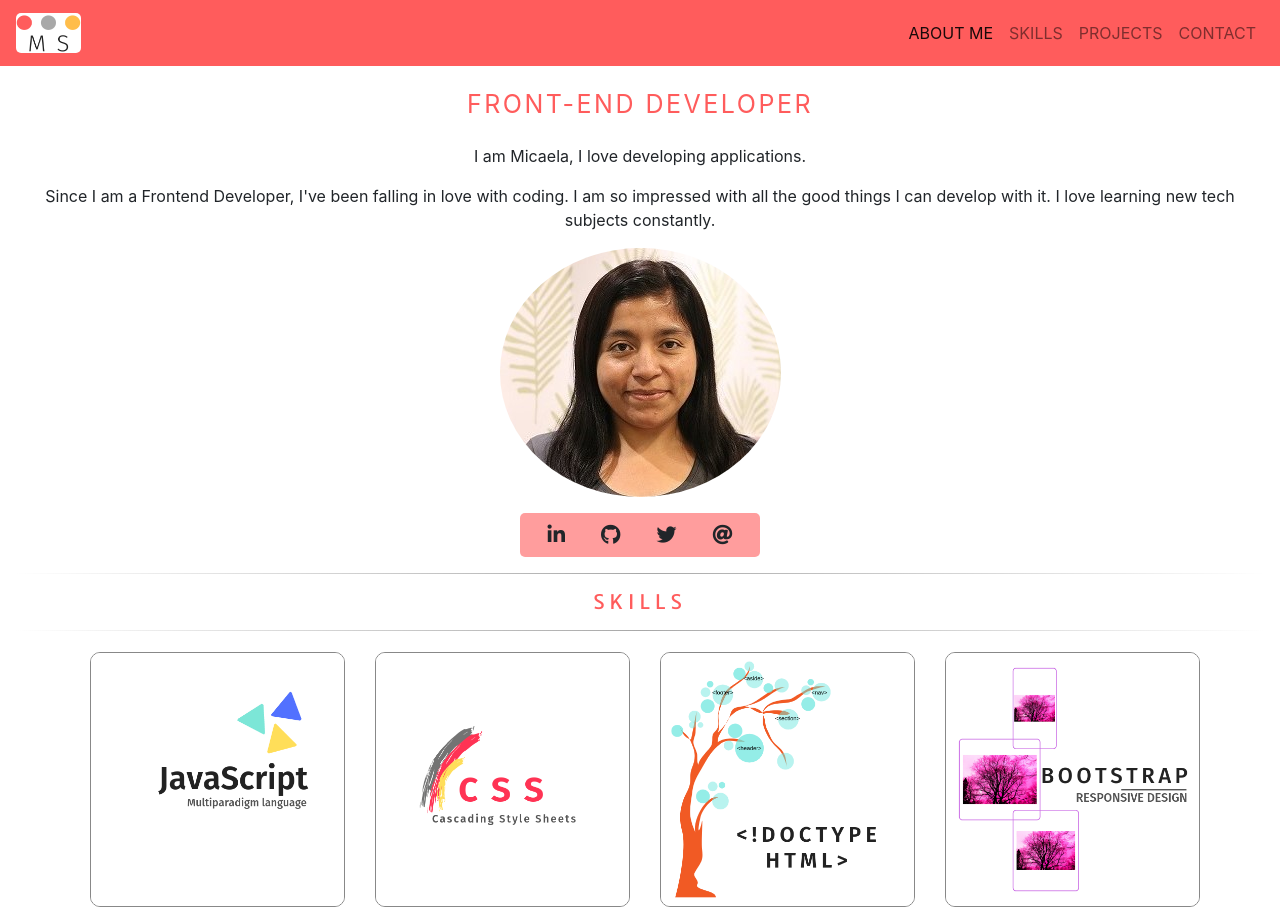
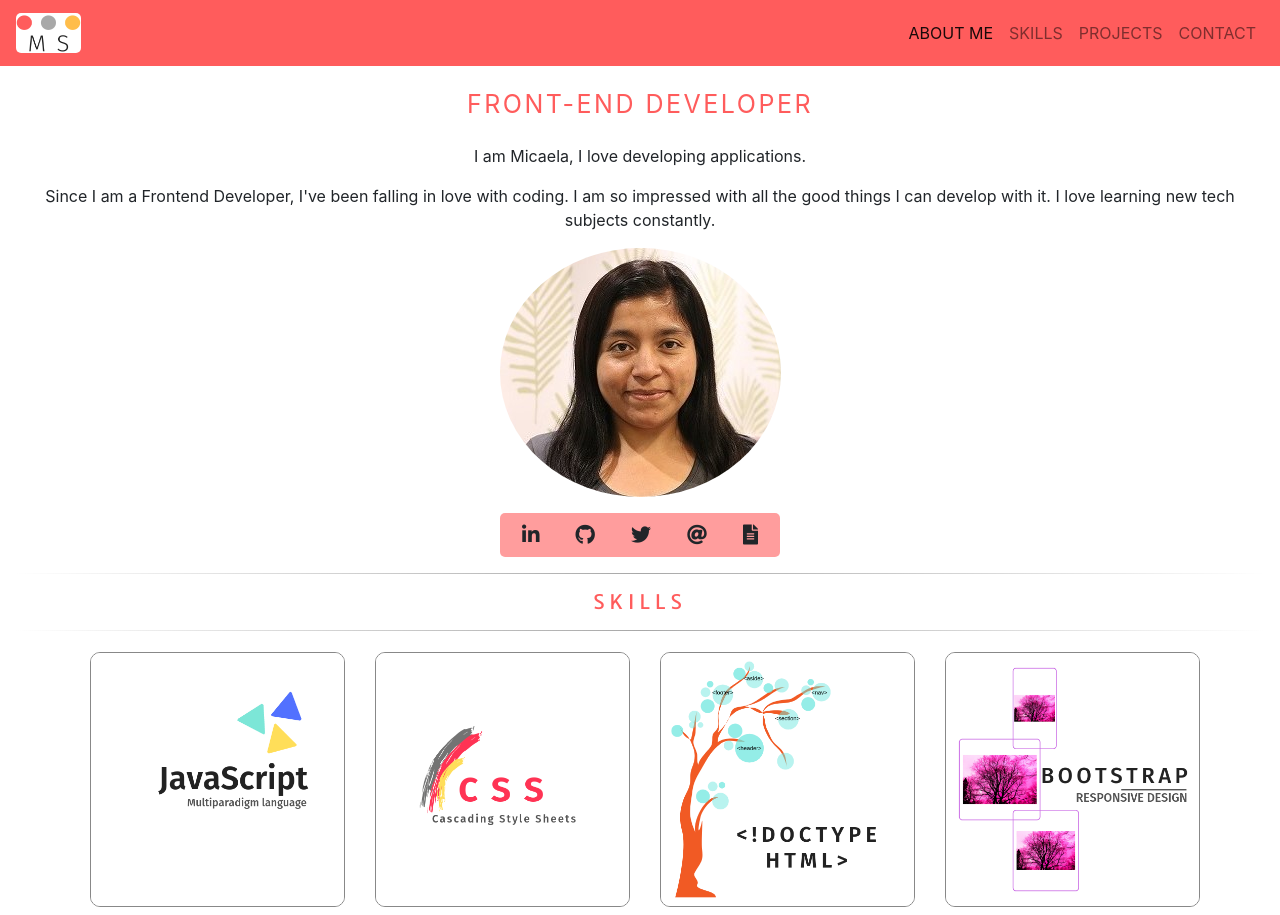
Before and after one commit to MicaelaSuarezCortez/portafolio, a plain HTML site: page index.html in a window 1280 px wide. Shown: the top 915 px of the page. Drawn offline with nearby package versions, Linux system fonts and the light colour scheme.

Commit message:
adding icon for cv in the section about me

```diff
--- a/index.html
+++ b/index.html
@@ -69,6 +69,10 @@
       </button>
       <button type="section-socialmedia__button" class="btn btn-default">
         <a href="mailto:micaela.suarez.c@gmail.com" class="section-socialmedia__a"><i class="fas fa-at"></i></a>
+      </button>
+      <button type="" class="btn btn-default">
+        <a href="./src/document/micaela-suarez-cortez-cv.pdf" target="_blank"><i
+            class="fas fa-file-alt section-socialmedia__a" download="micaela-suarez-cortez-cv"></i></a>
       </button>
     </section>
 
--- a/src/css/styles.css
+++ b/src/css/styles.css
@@ -30,7 +30,7 @@
   .section-socialmedia{
     background-color: #ff5c5c99;
     border-radius: 5px;
-    width: 240px;
+    width: 280px;
     display: flex;
     align-items: center;
     justify-content: center
```
